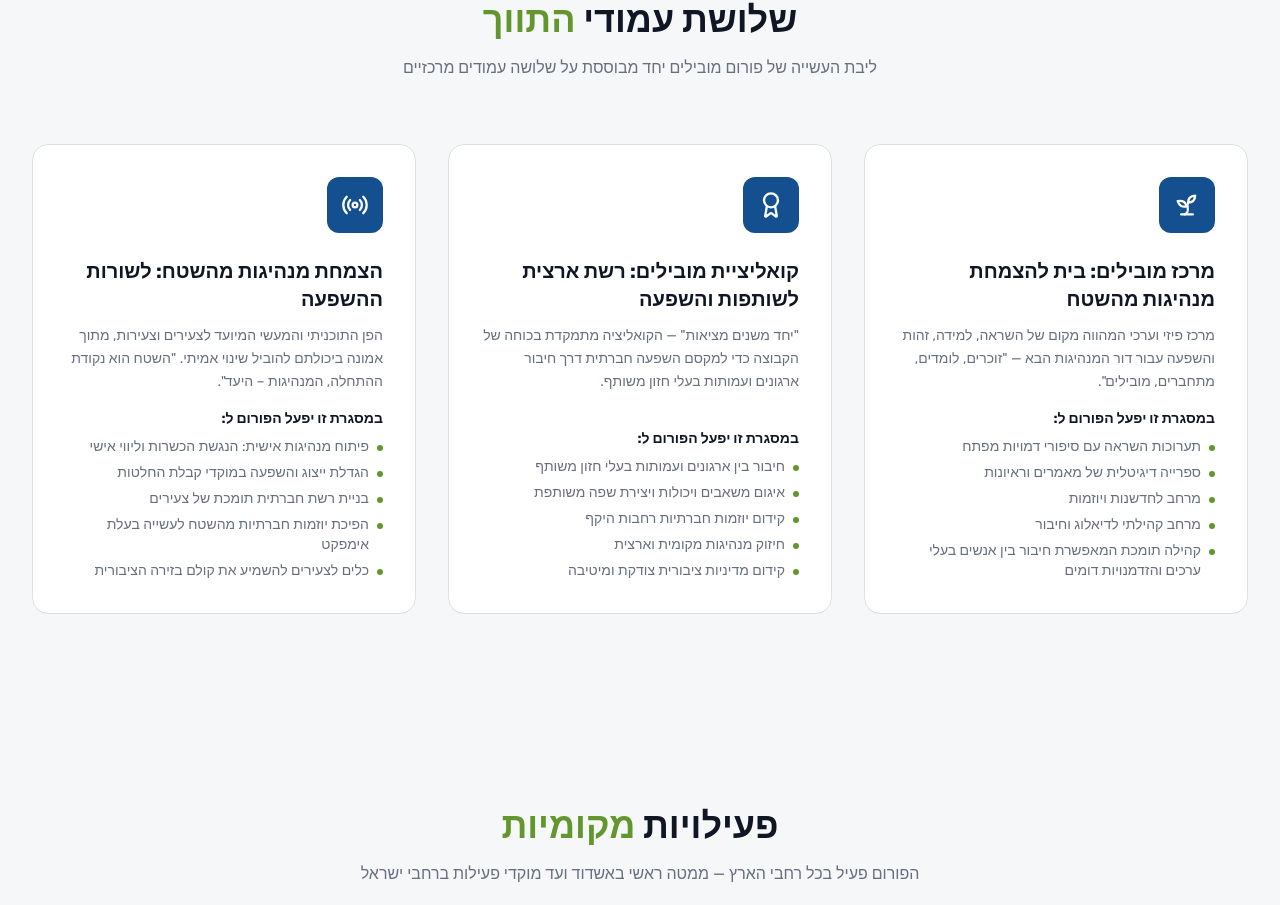
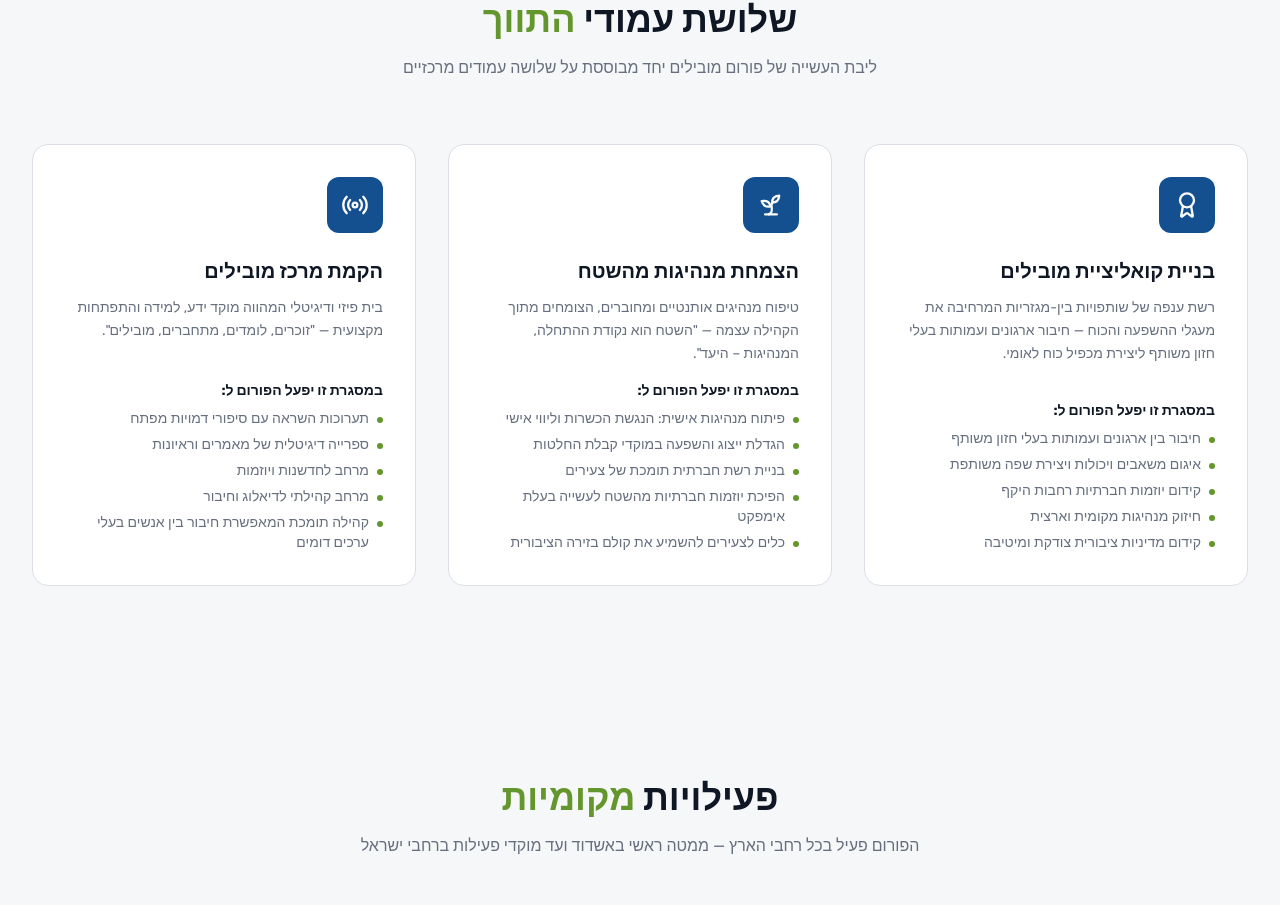
Before and after one commit to Yakiraphael/movilim-yahad, a React (Vite) app: page / in a window 1280 px wide. Shown: the part 940-1845 px from the top of the page. Built offline with nearby package versions, Linux system fonts and the light colour scheme; no server answers; grey boxes are pictures that could not be loaded.

Commit message:
File changes

```diff
--- a/src/components/home/PillarsSection.jsx
+++ b/src/components/home/PillarsSection.jsx
@@ -4,21 +4,9 @@ import { Sprout, Award, Radio } from "lucide-react";
 
 const pillars = [
   {
-    icon: Sprout,
-    title: "מרכז מובילים: בית להצמחת מנהיגות מהשטח",
-    description: "מרכז פיזי וערכי המהווה מקום של השראה, למידה, זהות והשפעה עבור דור המנהיגות הבא — \"זוכרים, לומדים, מתחברים, מובילים\".",
-    items: [
-      "תערוכות השראה עם סיפורי דמויות מפתח",
-      "ספרייה דיגיטלית של מאמרים וראיונות",
-      "מרחב לחדשנות ויוזמות",
-      "מרחב קהילתי לדיאלוג וחיבור",
-      "קהילה תומכת המאפשרת חיבור בין אנשים בעלי ערכים והזדמנויות דומים",
-    ],
-  },
-  {
     icon: Award,
-    title: "קואליציית מובילים: רשת ארצית לשותפות והשפעה",
-    description: "\"יחד משנים מציאות\" — הקואליציה מתמקדת בכוחה של הקבוצה כדי למקסם השפעה חברתית דרך חיבור ארגונים ועמותות בעלי חזון משותף.",
+    title: "בניית קואליציית מובילים",
+    description: "רשת ענפה של שותפויות בין-מגזריות המרחיבה את מעגלי ההשפעה והכוח — חיבור ארגונים ועמותות בעלי חזון משותף ליצירת מכפיל כוח לאומי.",
     items: [
       "חיבור בין ארגונים ועמותות בעלי חזון משותף",
       "איגום משאבים ויכולות ויצירת שפה משותפת",
@@ -28,15 +16,27 @@ const pillars = [
     ],
   },
   {
-    icon: Radio,
-    title: "הצמחת מנהיגות מהשטח: לשורות ההשפעה",
-    description: "הפן התוכניתי והמעשי המיועד לצעירים וצעירות, מתוך אמונה ביכולתם להוביל שינוי אמיתי. \"השטח הוא נקודת ההתחלה, המנהיגות – היעד\".",
+    icon: Sprout,
+    title: "הצמחת מנהיגות מהשטח",
+    description: "טיפוח מנהיגים אותנטיים ומחוברים, הצומחים מתוך הקהילה עצמה — \"השטח הוא נקודת ההתחלה, המנהיגות – היעד\".",
     items: [
       "פיתוח מנהיגות אישית: הנגשת הכשרות וליווי אישי",
       "הגדלת ייצוג והשפעה במוקדי קבלת החלטות",
       "בניית רשת חברתית תומכת של צעירים",
       "הפיכת יוזמות חברתיות מהשטח לעשייה בעלת אימפקט",
       "כלים לצעירים להשמיע את קולם בזירה הציבורית",
+    ],
+  },
+  {
+    icon: Radio,
+    title: "הקמת מרכז מובילים",
+    description: "בית פיזי ודיגיטלי המהווה מוקד ידע, למידה והתפתחות מקצועית — \"זוכרים, לומדים, מתחברים, מובילים\".",
+    items: [
+      "תערוכות השראה עם סיפורי דמויות מפתח",
+      "ספרייה דיגיטלית של מאמרים וראיונות",
+      "מרחב לחדשנות ויוזמות",
+      "מרחב קהילתי לדיאלוג וחיבור",
+      "קהילה תומכת המאפשרת חיבור בין אנשים בעלי ערכים דומים",
     ],
   },
 ];
--- a/src/pages/About.jsx
+++ b/src/pages/About.jsx
@@ -102,27 +102,24 @@ const forumGoals = [
 }];
 
 
-const programs = [
+const programImages = [
   {
-  icon: Star,
-  title: 'תוכנית הכשרת מנהיגות יישובית עירונית',
-  description: 'הכשרה ייעודית לפעילים ופעילות במרחב הציבורי — הכשרה יישובית עירונית המקנה כלים מעשיים בניהול, תקשורת, קבלת החלטות ויכולת השפעה מוניציפלית וקהילתית.'
+    url: "https://media.base44.com/images/public/6a0ee0cfd572440ff8443041/f14ec177a_WhatsAppImage2026-06-24at092438.jpg",
+    alt: "תוכנית הכשרת מנהיגות יישובית עירונית"
   },
   {
-  icon: Users,
-  title: "חמ\"ל קהילתי",
-  description: "מרכז מבצעי לסיוע קהילתי המלווה משפחות ואוכלוסיות מוחלשות, ונאבק עבור צדק חברתי."
+    url: "https://media.base44.com/images/public/6a0ee0cfd572440ff8443041/a2357edbf_WhatsAppImage2026-06-24at0924381.jpg",
+    alt: "חמ\"ל קהילתי"
   },
   {
-  icon: Target,
-  title: "לובינג פרלמנטרי",
-  description: "פיקוח מקצועי על ועדות הכנסת, הגשת עמדות ומסמכי מדיניות, וייצוג אינטרסים הקהילה בזירה הלאומית. ליווי, ייעוץ ותמיכה למועמדים מתוכנו במרחב הציבורי המקומי והארצי. הארגון עוקב אחר החלטות ממשלה, מבקר ומפקח על ייעודן והניוד שלהן למשרדים השונים, לארגונים, עמותות והמגזר הפרטי הקשורים לקהילה."
+    url: "https://media.base44.com/images/public/6a0ee0cfd572440ff8443041/3f84a836b_WhatsAppImage2026-06-24at092439.jpg",
+    alt: "התערבות חינוכית"
   },
   {
-  icon: BookOpen,
-  title: "התערבות חינוכית",
-  description: "כתיבת אמנה חברתית למניעת חרמות מכלל הגילאים והמינים — יצירת נורמה חברתית מחייבת המקדמת שיח כבוד, הכלה ואחריות הדדית בין כלל חברי הקהילה."
-}];
+    url: "https://media.base44.com/images/public/6a0ee0cfd572440ff8443041/4038d58d5_WhatsAppImage2026-06-24at0924391.jpg",
+    alt: "לובינג פרלמנטרי"
+  },
+];
 
 
 export default function About() {
@@ -292,25 +289,21 @@ export default function About() {
       {/* Programs */}
       <section className="py-20 bg-background">
         <div className="max-w-7xl mx-auto px-4 sm:px-6 lg:px-8">
-          <div className="text-center mb-16">
+          <div className="text-center mb-12">
             <h2 className="text-3xl md:text-4xl font-bold text-foreground mb-4">
               תוכניות <span className="text-secondary">ופעילויות</span>
             </h2>
           </div>
-          <div className="grid grid-cols-1 md:grid-cols-2 gap-6">
-            {programs.map((prog, i) =>
+          <div className="grid grid-cols-1 sm:grid-cols-2 gap-4">
+            {programImages.map((img, i) =>
             <motion.div
-              key={prog.title}
-              initial={{ opacity: 0, x: i % 2 === 0 ? 30 : -30 }}
-              whileInView={{ opacity: 1, x: 0 }}
+              key={i}
+              initial={{ opacity: 0, y: 20 }}
+              whileInView={{ opacity: 1, y: 0 }}
               viewport={{ once: true }}
-              transition={{ delay: i * 0.1 }}
-              className="bg-primary rounded-2xl p-6 text-primary-foreground">
-                <div className="w-12 h-12 rounded-xl bg-secondary/20 flex items-center justify-center mb-4">
-                  <prog.icon className="w-6 h-6 text-secondary" />
-                </div>
-                <h3 className="text-lg font-bold mb-2">{prog.title}</h3>
-                <p className="text-primary-foreground/70 text-sm leading-relaxed">{prog.description}</p>
+              transition={{ delay: i * 0.08 }}
+              className="rounded-2xl overflow-hidden shadow-md hover:shadow-xl transition-all duration-300">
+                <img src={img.url} alt={img.alt} className="w-full h-auto object-contain" />
               </motion.div>
             )}
           </div>
--- a/src/pages/Team.jsx
+++ b/src/pages/Team.jsx
@@ -38,20 +38,20 @@ const boardMembers = [
   linkedin: "#"
 },
 {
-  name: "גילת אבבה",
-  title: "דוברת ומזכירת העמותה",
-  badge: "ממייסדי העמותה",
-  photo: "https://media.base44.com/images/public/6a0ee0cfd572440ff8443041/aa9b1a9e6_WhatsAppImage2026-06-23at103309.jpeg",
-  bio: `תואר ראשון B.A במדעי החברה והרוח, התמחות ניהול ארגוני חברתי. דוברת ומזכירת העמותה, מייסדת וחברת העמותה.
-
-"האני המאמין שלי הוא לפעול בעולם מתוך אמביציה יזמית וחוסן אישי אבל לעשות זאת תמיד בעיניים פקוחות של חוקרת ובלב רגיש של הומניסטית וביושרה ובמחויבות אתית בלתי מתפשרת. פורום מובילים יחד הוא בדיוק המקום שיש בו תשתית נהדרת לא מתפשרת עם חזון אשר מתיישר עם הערכים שלי ובזכות כך זה מאפשר לי ליצור ליזום לסייע ולהעניק לכלל החברה ולחיות בעולם טוב יותר."`,
-  linkedin: "#"
-},
-{
   name: "ציון סהלו",
   title: "חברת ועד וממייסדי העמותה",
   badge: "ממייסדי העמותה",
   bio: "ציון סהלו היא חברת הוועד המנהל ומהמייסדות של העמותה. פועלת לחיזוק החוסן הקהילתי ולהרחבת מעגלי ההשפעה של הפורום.",
+  linkedin: "#"
+},
+{
+  name: "גילת אבבה",
+  title: "דוברת ומזכירת העמותה",
+  badge: "ממייסדי העמותה",
+  photo: "https://media.base44.com/images/public/6a0ee0cfd572440ff8443041/e708d24c4_.jpg",
+  bio: `תואר ראשון B.A במדעי החברה והרוח, התמחות ניהול ארגוני חברתי. דוברת ומזכירת העמותה, מייסדת וחברת העמותה.
+
+"האני המאמין שלי הוא לפעול בעולם מתוך אמביציה יזמית וחוסן אישי אבל לעשות זאת תמיד בעיניים פקוחות של חוקרת ובלב רגיש של הומניסטית וביושרה ובמחויבות אתית בלתי מתפשרת. פורום מובילים יחד הוא בדיוק המקום שיש בו תשתית נהדרת לא מתפשרת עם חזון אשר מתיישר עם הערכים שלי ובזכות כך זה מאפשר לי ליצור ליזום לסייע ולהעניק לכלל החברה ולחיות בעולם טוב יותר."`,
   linkedin: "#"
 },
 {
```
Lines whose indentation alone changed are shown as unchanged.
